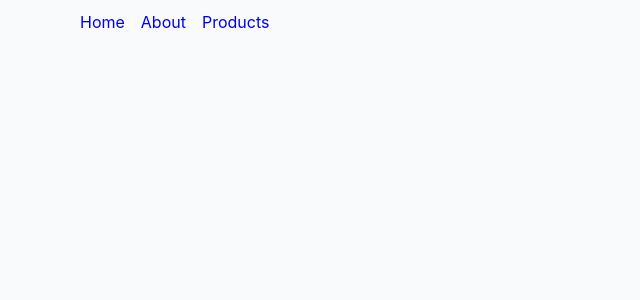
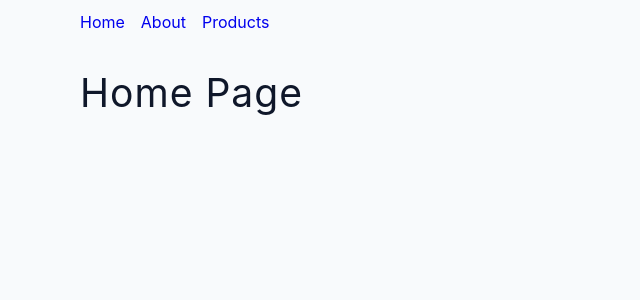
Before and after one commit to shankarpandey7230/react-router, a React (Create React App) app: page / in a window 1280 px wide. Shown: the top 300 px of the page, without its empty margins (0-640 px from the left). Built offline with nearby package versions, Linux system fonts and the light colour scheme.

Commit message:
index pages

```diff
--- a/src/App.js
+++ b/src/App.js
@@ -4,13 +4,15 @@
 import About from "./pages/About";
 import Products from "./pages/Products";
 import Error from "./pages/Error";
+import SharedLayout from "./pages/SharedLayout";
 
 function App() {
   return (
     <BrowserRouter>
       {/* <nav> our nav</nav> */}
       <Routes>
-        <Route path="/" element={<Home />}>
+        <Route path="/" element={<SharedLayout />}>
+          <Route index element={<Home />} />
           <Route path="/about" element={<About />} />
           <Route path="/products" element={<Products />} />
           <Route path="*" element={<Error />} />
--- a/src/pages/Home.js
+++ b/src/pages/Home.js
@@ -1,17 +1,17 @@
 import React from "react";
-import { Link, Outlet } from "react-router-dom";
+// import { Link, Outlet } from "react-router-dom";
 import Navbar from "../components/Navbar";
 
 const Home = () => {
   return (
     <>
-      <Navbar />
+      {/* <Navbar /> */}
       <section className="section">
-        {/* <h2>Home Page</h2> */}
+        <h2>Home Page</h2>
         {/* <Link to="/about" className="btn">
         About
       </Link> */}
-        <Outlet />
+        {/* <Outlet /> */}
       </section>
     </>
   );
--- /dev/null
+++ b/src/pages/SharedLayout.js
@@ -0,0 +1,20 @@
+import React from "react";
+import { Link, Outlet } from "react-router-dom";
+import Navbar from "../components/Navbar";
+
+const SharedLayout = () => {
+  return (
+    <>
+      <Navbar />
+      {/* <section className="section"> */}
+      {/* <h2>Home Page</h2> */}
+      {/* <Link to="/about" className="btn">
+        About
+      </Link> */}
+      <Outlet />
+      {/* </section> */}
+    </>
+  );
+};
+
+export default SharedLayout;
```
